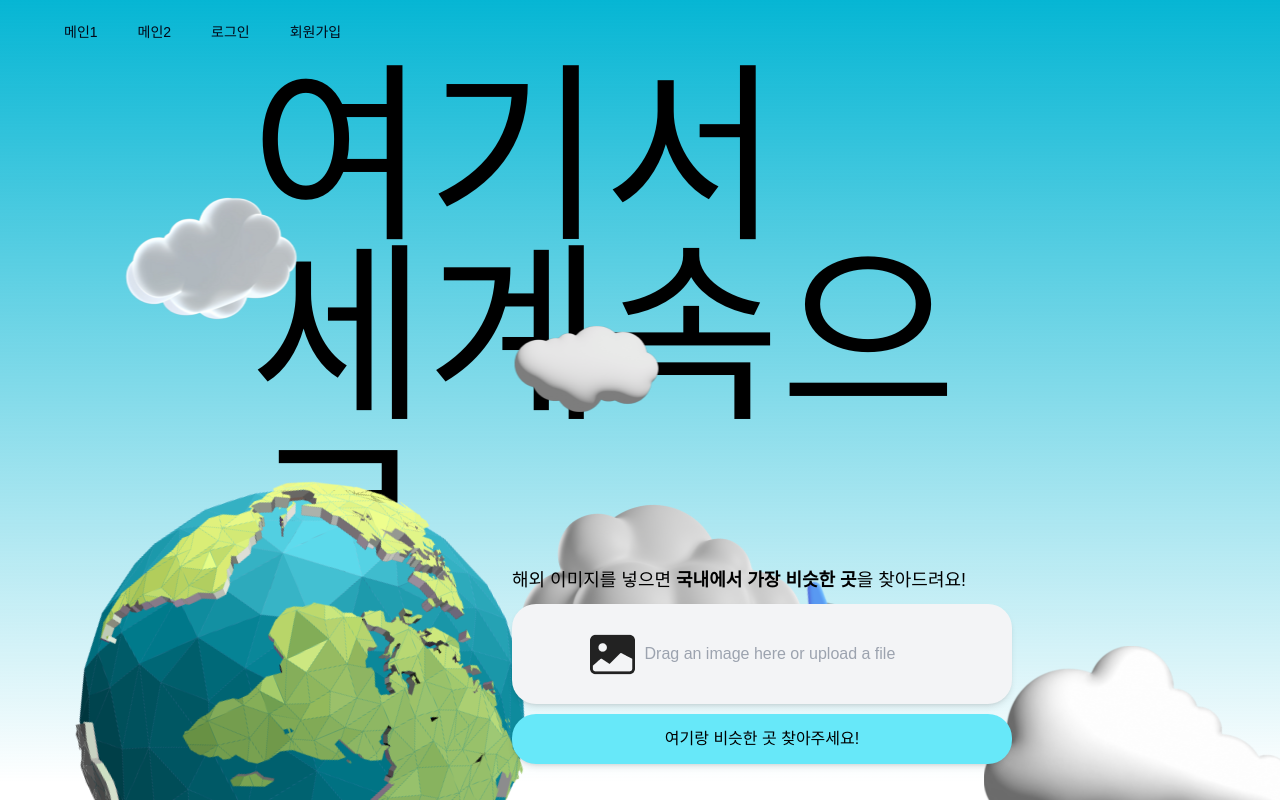
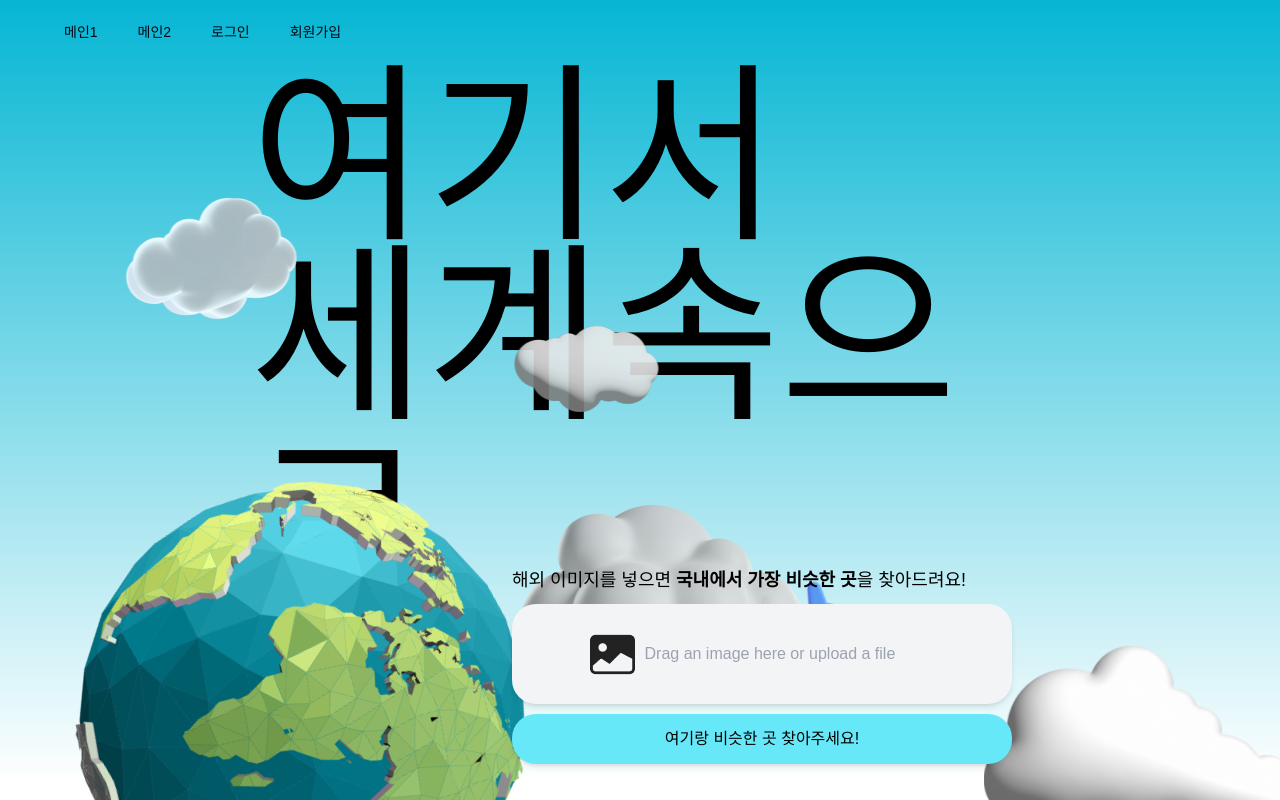
Before and after one commit to Code21w/pict_deployment, a Next.js app: page / in a window 1280 px wide. Shown: the top 800 px of the page. Built offline with nearby package versions, Linux system fonts and the light colour scheme; a web font is replaced by a local one.

Commit message:
글자 가리는 구름 투명도 조절

```diff
--- a/src/components/Cloud.tsx
+++ b/src/components/Cloud.tsx
@@ -40,7 +40,11 @@ const CloudAnimation: React.FC = () => {
             } as React.CSSProperties
           }
         >
-          <Image src={CloudImage} alt={`Cloud ${idx + 1}`} />
+          <Image
+            src={CloudImage}
+            alt={`Cloud ${idx + 1}`}
+            className={`${idx < 3 ? 'opacity-90' : ''}`}
+          />
         </div>
       ))}
     </div>
```
